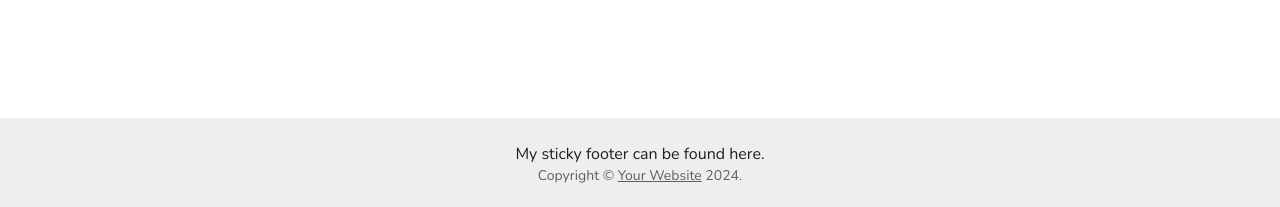
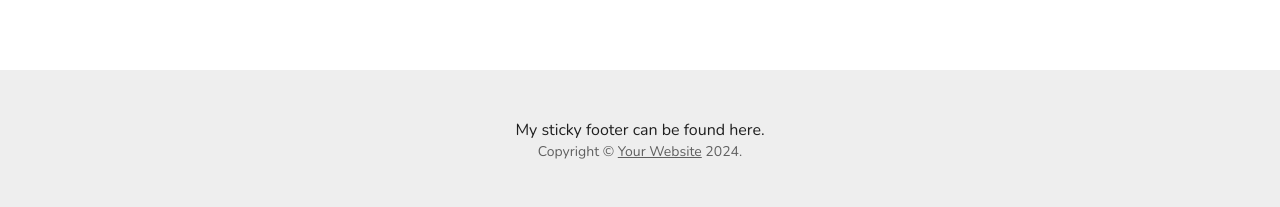
Before and after one commit to Katterina71/FosterConnect, a React (Vite) app in the folder frontend/: page /login in a window 1280 px wide. Shown: the part 590-797 px from the top of the page. Built offline with nearby package versions, Linux system fonts and the light colour scheme; no server answers.

Commit message:
Fixed footer

```diff
--- a/frontend/src/components/navigation/Footer.jsx
+++ b/frontend/src/components/navigation/Footer.jsx
@@ -26,14 +26,21 @@ function Copyright() {
 export default function Footer() {
   return (
 
+      // Sticky footer
       <Box
         sx={{
-          display: 'flex',
-          flexDirection: 'column',
-          minHeight: '100vh',
+          py: 3,
+          px: 2,
+          mt: 'auto',
+          backgroundColor: (theme) =>
+            theme.palette.mode === 'light'
+              ? theme.palette.grey[200]
+              : theme.palette.grey[800],
           position: 'fixed',
-          width: '100%',
-          bottom: '0',
+          bottom: 0,
+          left: 0,
+          right: 0,
+          zIndex: -1,
           textAlign: 'center'
         }}
       >
--- a/frontend/src/styles/GlobalStyles.jsx
+++ b/frontend/src/styles/GlobalStyles.jsx
@@ -7,12 +7,11 @@ const GlobalStyles = () => {
 
       '#root': {
         minHeight: '100vh',
-        fontFamily: 'Nunito, sans-serif'
       },
       body: {
         margin: 0,
         padding: 0,
-
+        fontFamily: '"Nunito", sans-serif'
       },
       a: {
         textDecoration: 'none',
```
